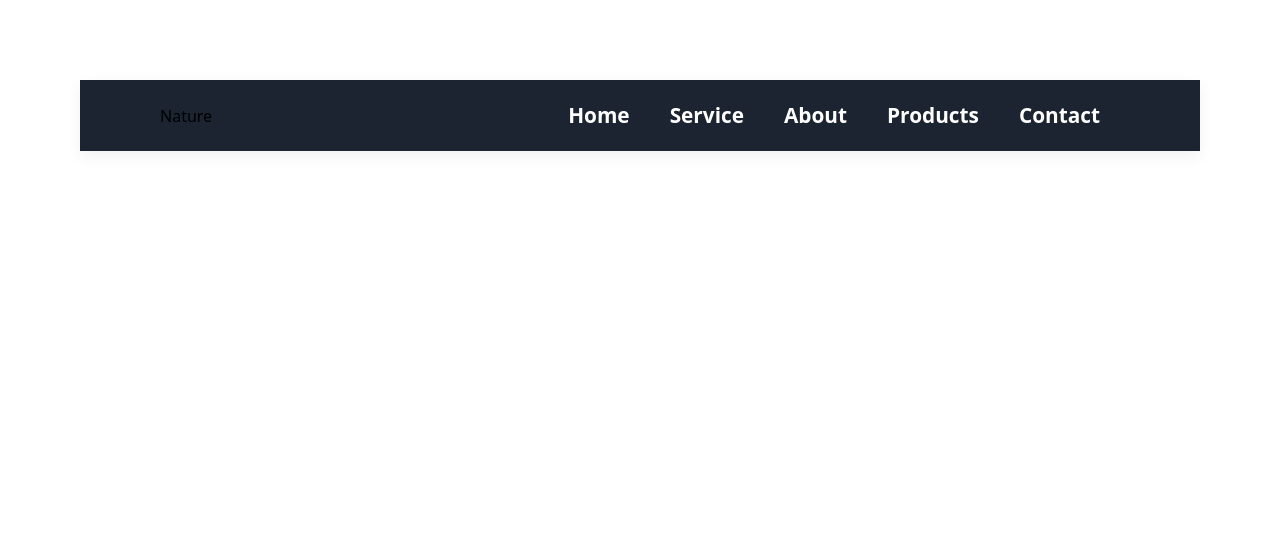
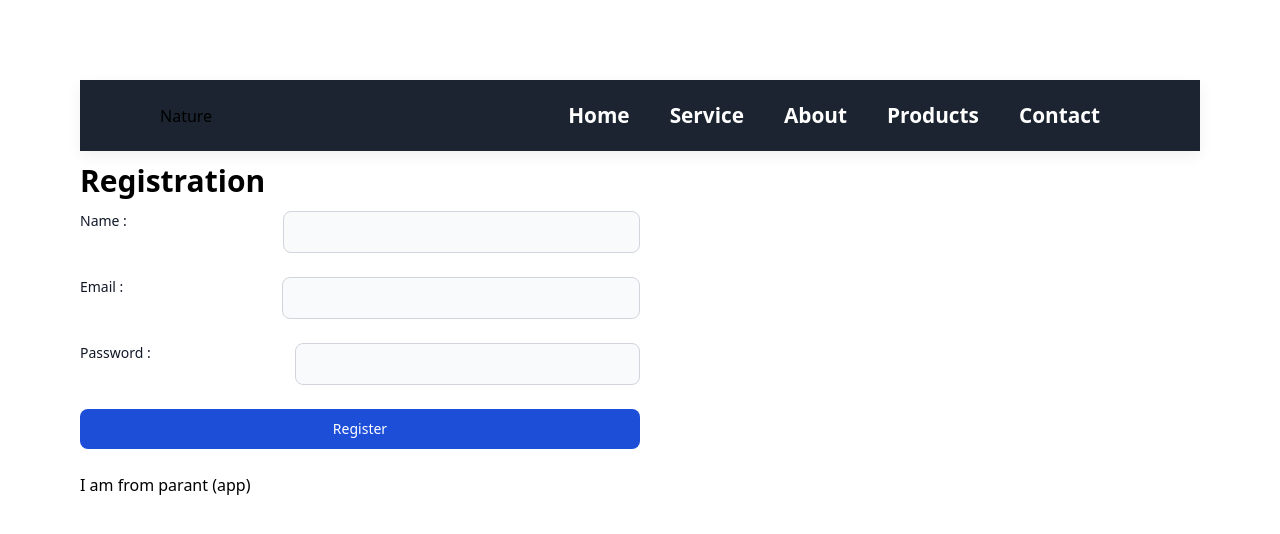
Before and after one commit to muradbdvc/reactjs-starter, a React (Vite) app: page /contact in a window 1280 px wide. Shown: the top 534 px of the page. Built offline with nearby package versions, Linux system fonts and the light colour scheme.

Commit message:
data passing

```diff
--- a/src/App.jsx
+++ b/src/App.jsx
@@ -5,6 +5,7 @@ import {BrowserRouter,Routes,Route} from 'react-router-dom'
 import Service from './components/NavMenu/Service'
 import About from './components/NavMenu/About'
 import Contact from './components/NavMenu/Contact'
+import PassingData from './components/PassingData/PassingData'
 // import Card from './components/Card'
 // import Data from './data.json'
 // import Maping from './components/Maping'
@@ -13,12 +14,15 @@ import Contact from './components/NavMenu/Contact'
 // import ConditionalRendering from './components/conditionalrendering/Index'
 // import Handler from './components/EventHandler/Handler'
 // import Hooksusestatef from './components/Hooksusestate/hooksusestatef'
-{/* <Card todoTitle={Data[x].todoTitle} todoDesc={Data[x].todoDesc} /> */}
+/* <Card todoTitle={Data[x].todoTitle} todoDesc={Data[x].todoDesc} /> */
 //  items = Data.map((item) => <Card todoTitle={item.todoTitle} todoDesc={item.todoDesc} /> )
 
 function App() {
   // const [count, setCount] = useState(0)
-
+  const data = "I am from parant (app)"
+  const hndlcData=(childData)=>{
+        console.log(childData);
+  }
   return (
     <div className='m-20 gap-y-6'>
       <BrowserRouter>
@@ -37,6 +41,8 @@ function App() {
       {/* <Card todoTitle="hello" todoDesc="hi" /> */}
       {/* <Maping /> */}
       {/* <State /> */}
+
+      <PassingData data={data} cData={hndlcData}/>
       {/* <ConditionalRendering /> */}
 
       {/* { Data.map((item, index) => <Card key="index" todoTitle={item.todoTitle} todoDesc={item.todoDesc} /> ) } */}
--- a/src/components/Form/Form.jsx
+++ b/src/components/Form/Form.jsx
@@ -6,7 +6,7 @@ export default function Form() {
   const{name, email, password}= user;
 
   const formChange=(e)=>{
-      setUser({...user, [e.target.value]: e.target.value});
+      setUser({...user, [e.target.name]: e.target.value});
     };
 
   function submit(e) {
--- a/src/components/NavMenu/Contact.jsx
+++ b/src/components/NavMenu/Contact.jsx
@@ -3,7 +3,7 @@ import Form from '../Form/Form'
 export default function Contact() {
   return (
     <div>
-        {/* <Form /> */}
+        <Form />
     </div>
   )
 }
--- a/src/components/NavMenu/Service.jsx
+++ b/src/components/NavMenu/Service.jsx
@@ -2,9 +2,10 @@ import React from 'react'
 import Passingdata from '../PassingData/PassingData'
 
 export default function Service() {
+  const data="i'm parents data."
   return (
     <div>
-      <Passingdata />
+      <Passingdata data={data}/>
     </div>
   )
 }
--- a/src/components/PassingData/PassingData.jsx
+++ b/src/components/PassingData/PassingData.jsx
@@ -1,7 +1,21 @@
 import React from 'react'
 
-export default function PassingData() {
+// const Todo = (props) => {
+//   return
+//   <div>
+//     <h1>hello</h1>
+//   </div>
+// }
+export default function PassingData(props) {
+  const data ="i'm from child component";
+  // const cData= (childData)=>{
+  //   console.log(childData);
+  // }
+  props.cData(data);
+
   return (
-    <div>PassingData</div>
+    <div>
+      {props.data}
+    </div>
   )
 }
```
